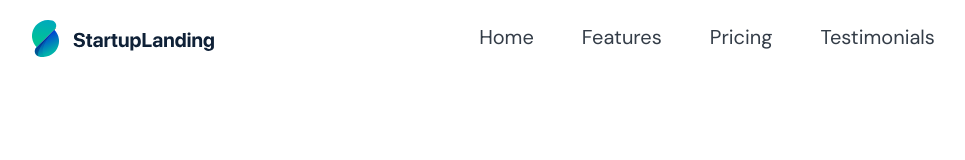
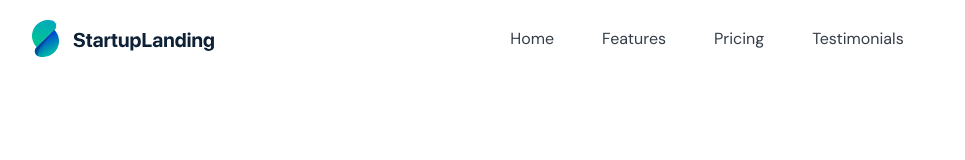
Before and after one commit to khadetou/startup-landingpage-trial, a Next.js app: page / in a window 1280 px wide. Shown: the top 160 px of the page, without its empty margins (38-1003 px from the left). Built offline with nearby package versions, Linux system fonts and the light colour scheme.

Commit message:
styling fixing

```diff
--- a/src/components/header/header.tsx
+++ b/src/components/header/header.tsx
@@ -9,7 +9,7 @@ interface HeaderProps {
 
 const Header: FC<HeaderProps> = ({ className }) => {
     return (
-        <header className={`text-primary font-body font-normal py-5 w-full absolute top-0 left-0 bg-transparent transition-all ease-in duration-[0.4s] animate-positionAnim ${className}`}>
+        <header className={`text-primary font-body font-normal py-5 w-full absolute min-w-0 top-0 left-0 bg-transparent transition-all ease-in duration-[0.4s] animate-positionAnim ${className}`}>
             <div className="flex justify-between items-center max-w-full w-full px-5 xs:px-[30px] md:max-w-[780px] lg:max-w-[1020px] reg:max-w-[1200px] 3xl:max-w-[1310px] mx-auto">
                 <Logo src={LogoImage} />
                 <nav className="mx-auto hidden lg:block nav ">
--- a/src/styles/globals.css
+++ b/src/styles/globals.css
@@ -2,7 +2,7 @@
 
 .nav {
   a {
-    @apply font-normal text-xl px-6 leading-4 transition-all duration-[0.15s] cursor-pointer;
+    @apply font-normal text-[1rem] px-6 leading-[1.2] transition-all duration-[0.15s] cursor-pointer;
 
     &:hover {
       @apply text-secondary;
```
